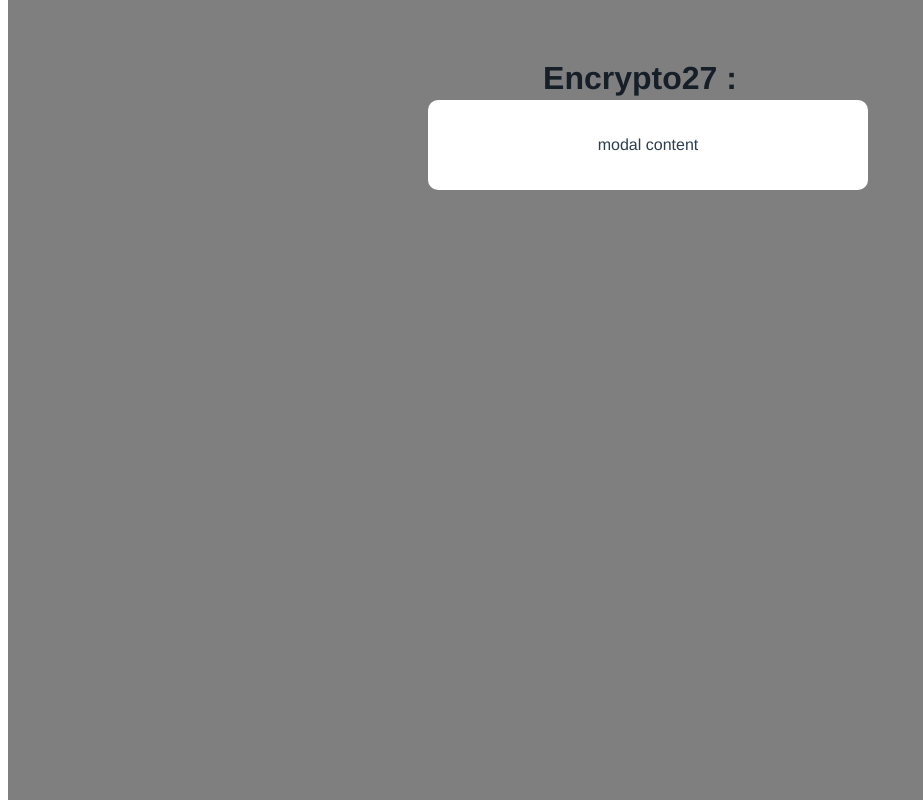
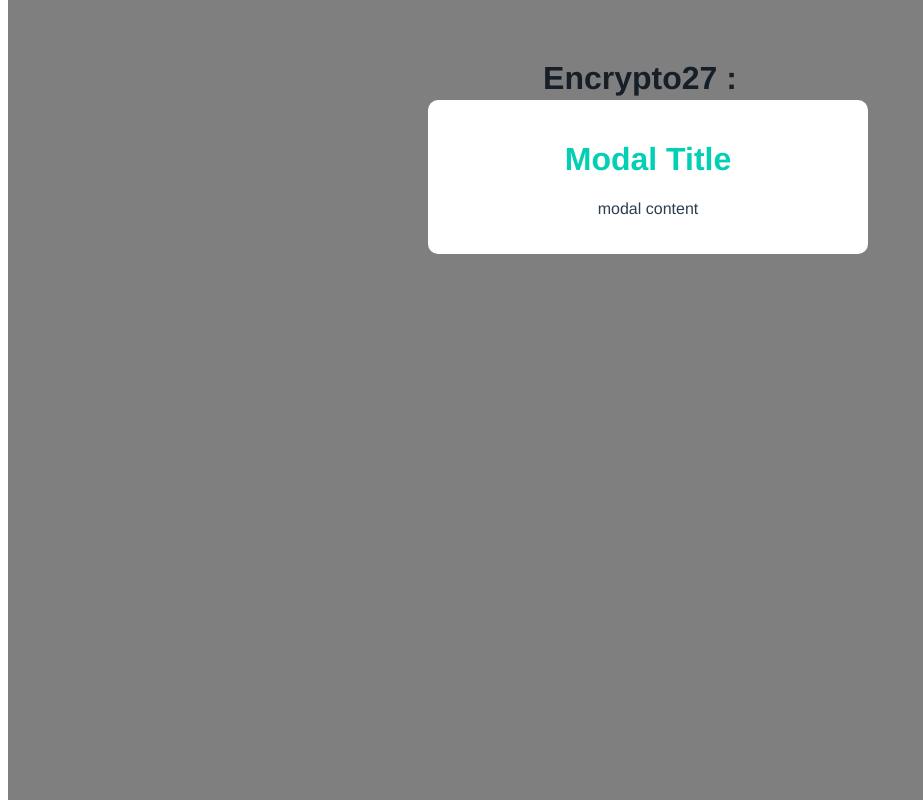
Before and after one commit to diegoallies/pro4, a Vue app: page / in a window 1280 px wide. Shown: the whole page, without its empty margins (0-923 px from the left). Built offline with nearby package versions, Linux system fonts and the light colour scheme.

Commit message:
learnt scoped

```diff
--- a/src/components/Modal.vue
+++ b/src/components/Modal.vue
@@ -1,12 +1,13 @@
 <template>
     <div class="backdrop">
         <div class="modal">
+            <h1>Modal Title</h1>
             <p>modal content</p>
         </div>
     </div>
 </template>
 
-<style>
+<style scoped>
 
     .modal {
         width: 400px;
@@ -24,4 +25,9 @@
         height: 100%;
     }
 
+    h1 {
+        color: #03cfb4;
+        border: none;
+        padding: 0;
+    }
 </style>
```
